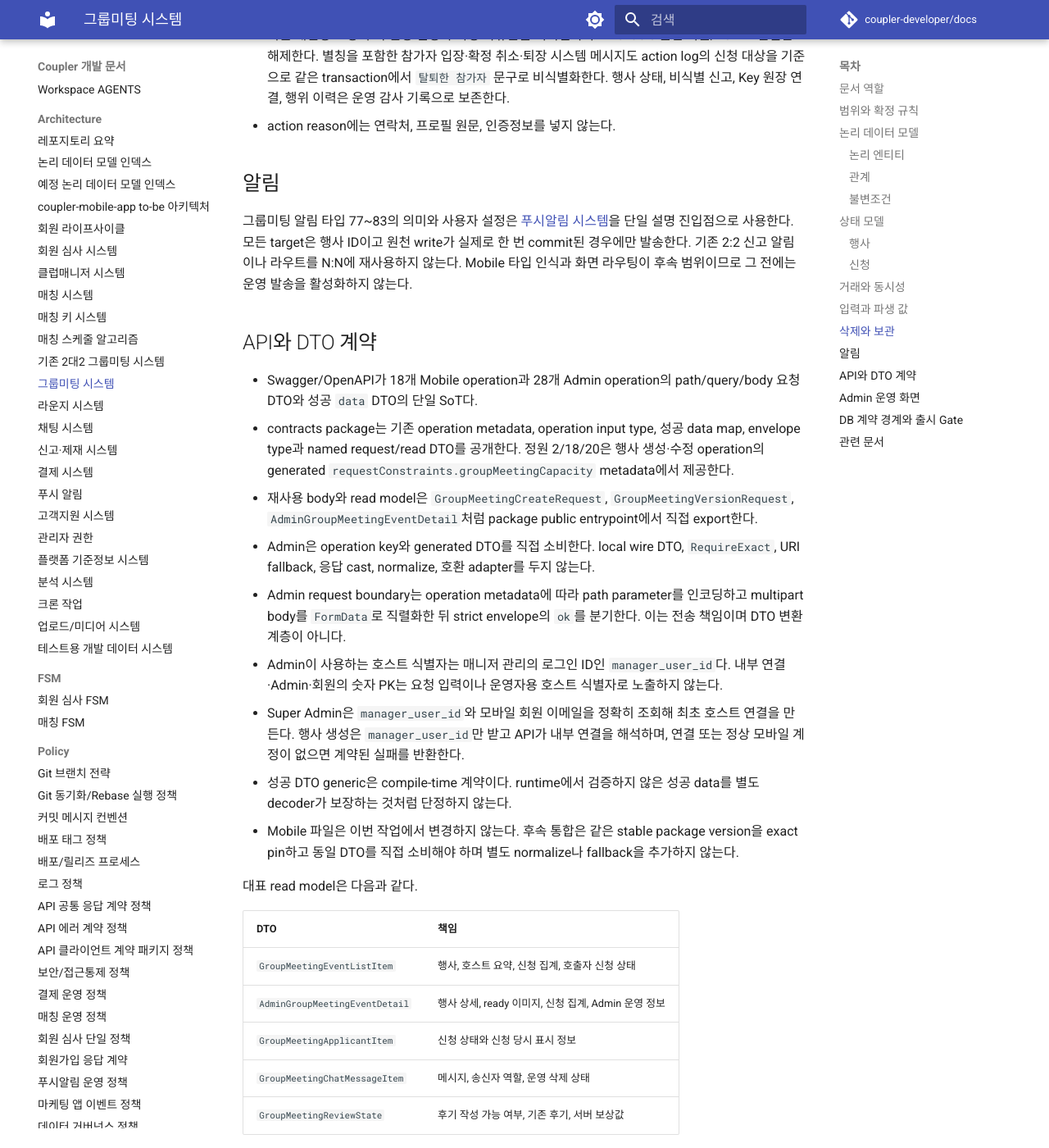
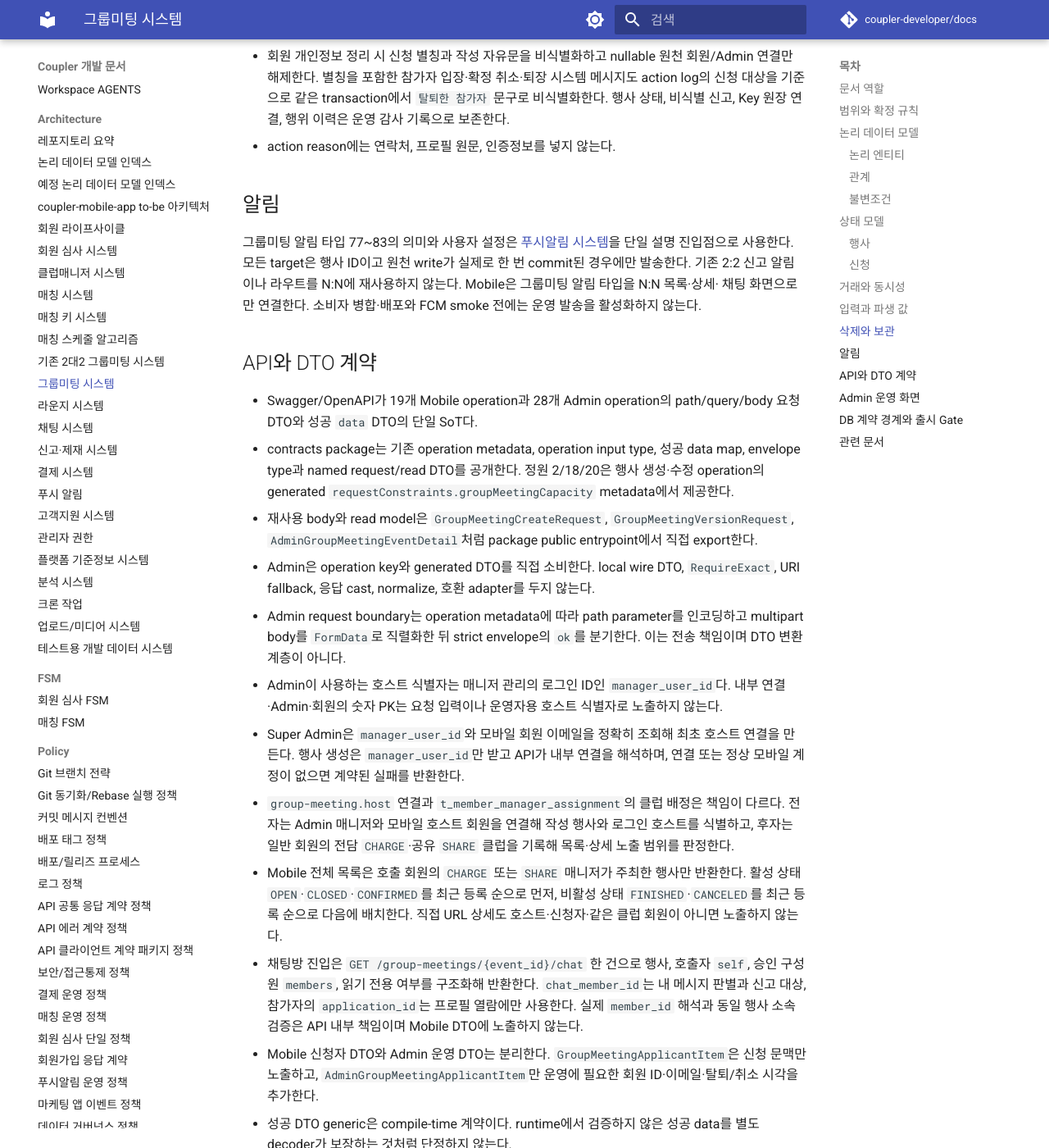
Before and after one commit to coupler-developer/docs, an MkDocs documentation site: the page built from content/architecture/group-meeting-system.md, in a window 1280 px wide and 1400 px high, scrolled down 6724 px. Shown: the whole window at 82% size. Built offline with MkDocs 1.6.1 and Material for MkDocs 9.7.7, drawn with Linux system fonts in a browser that asks for light colours; comment, search, counter and statistics services are not loaded; some of the changed text lies outside the part shown.

Commit message:
docs: 그룹미팅 계약 0.1.12 상태 최신화
Background: API #132 병합과 stable 0.1.12 발행 이후 architecture와 기술부채가 이전 계약 및 Mobile 후속 상태를 가리키고 있었습니다.

Changes: 19개 Mobile operation, 클럽 노출, 채팅 ID 경계, Admin DTO 분리와 현재 소비자 PR/출시 Gate를 반영했습니다.

Impact: 그룹미팅 architecture와 기술부채 인벤토리 두 문서만 변경합니다.

Tests: yarn validate:docs

```diff
--- a/content/architecture/group-meeting-system.md
+++ b/content/architecture/group-meeting-system.md
@@ -15,8 +15,8 @@
 
 1차 범위는 `행사 생성 -> 모집 -> 신청 -> Admin 승인/확정 취소 -> 모임 확정 -> 그룹 채팅 -> 종료 -> 후기`다.
 
-- 구현·검증 범위: API, DB, Admin, Docs
-- 후속 범위: Mobile contracts package 소비와 화면 연결
+- 구현 계약 범위: API, DB, Admin, Mobile, Docs
+- 출시 Gate: 소비자 PR 병합, 대상 환경 migration ledger·schema·runtime smoke, FCM·scheduler smoke
 - 제외: 현장 체크인, 좌석/회전 라운드, 호감 선택, 전역 회원 패널티, 외부 결제/정산
 - 호스트는 참가 정원에서 제외한다.
 - 남녀 정원은 각각 최소 2명이고 합계는 최대 20명이다. 반대 성별 최소값에서 파생되는 성별별 최대는
@@ -165,12 +165,12 @@ CONFIRMED 참가자의 명시적 퇴장은 APPROVED를 LEFT로 전이한다. FIN
 
 그룹미팅 알림 타입 77~83의 의미와 사용자 설정은 [푸시알림 시스템](push-notification.md)을 단일 설명
 진입점으로 사용한다. 모든 target은 행사 ID이고 원천 write가 실제로 한 번 commit된 경우에만 발송한다.
-기존 2:2 신고 알림이나 라우트를 N:N에 재사용하지 않는다. Mobile 타입 인식과 화면 라우팅이 후속 범위이므로
-그 전에는 운영 발송을 활성화하지 않는다.
+기존 2:2 신고 알림이나 라우트를 N:N에 재사용하지 않는다. Mobile은 그룹미팅 알림 타입을 N:N 목록·상세·
+채팅 화면으로만 연결한다. 소비자 병합·배포와 FCM smoke 전에는 운영 발송을 활성화하지 않는다.
 
 ## API와 DTO 계약
 
-- Swagger/OpenAPI가 18개 Mobile operation과 28개 Admin operation의 path/query/body 요청 DTO와 성공
+- Swagger/OpenAPI가 19개 Mobile operation과 28개 Admin operation의 path/query/body 요청 DTO와 성공
   `data` DTO의 단일 SoT다.
 - contracts package는 기존 operation metadata, operation input type, 성공 data map, envelope type과 named
   request/read DTO를 공개한다. 정원 2/18/20은 행사 생성·수정 operation의 generated
@@ -186,10 +186,22 @@ CONFIRMED 참가자의 명시적 퇴장은 APPROVED를 LEFT로 전이한다. FIN
 - Super Admin은 `manager_user_id`와 모바일 회원 이메일을 정확히 조회해 최초 호스트 연결을 만든다. 행사
   생성은 `manager_user_id`만 받고 API가 내부 연결을 해석하며, 연결 또는 정상 모바일 계정이 없으면
   계약된 실패를 반환한다.
+- `group-meeting.host` 연결과 `t_member_manager_assignment`의 클럽 배정은 책임이 다르다. 전자는 Admin
+  매니저와 모바일 호스트 회원을 연결해 작성 행사와 로그인 호스트를 식별하고, 후자는 일반 회원의 전담
+  `CHARGE`·공유 `SHARE` 클럽을 기록해 목록·상세 노출 범위를 판정한다.
+- Mobile 전체 목록은 호출 회원의 `CHARGE` 또는 `SHARE` 매니저가 주최한 행사만 반환한다. 활성 상태
+  `OPEN`·`CLOSED`·`CONFIRMED`를 최근 등록 순으로 먼저, 비활성 상태 `FINISHED`·`CANCELED`를 최근 등록
+  순으로 다음에 배치한다. 직접 URL 상세도 호스트·신청자·같은 클럽 회원이 아니면 노출하지 않는다.
+- 채팅방 진입은 `GET /group-meetings/{event_id}/chat` 한 건으로 행사, 호출자 `self`, 승인 구성원
+  `members`, 읽기 전용 여부를 구조화해 반환한다. `chat_member_id`는 내 메시지 판별과 신고 대상,
+  참가자의 `application_id`는 프로필 열람에만 사용한다. 실제 `member_id` 해석과 동일 행사 소속 검증은
+  API 내부 책임이며 Mobile DTO에 노출하지 않는다.
+- Mobile 신청자 DTO와 Admin 운영 DTO는 분리한다. `GroupMeetingApplicantItem`은 신청 문맥만 노출하고,
+  `AdminGroupMeetingApplicantItem`만 운영에 필요한 회원 ID·이메일·탈퇴/취소 시각을 추가한다.
 - 성공 DTO generic은 compile-time 계약이다. runtime에서 검증하지 않은 성공 data를 별도 decoder가
   보장하는 것처럼 단정하지 않는다.
-- Mobile 파일은 이번 작업에서 변경하지 않는다. 후속 통합은 같은 stable package version을 exact pin하고
-  동일 DTO를 직접 소비해야 하며 별도 normalize나 fallback을 추가하지 않는다.
+- API·Admin·Mobile은 stable contracts package `0.1.12`를 exact pin하고 동일 DTO를 직접 소비한다. 별도
+  normalize, ID fallback, local wire DTO를 추가하지 않는다.
 
 대표 read model은 다음과 같다.
 
@@ -198,6 +210,8 @@ CONFIRMED 참가자의 명시적 퇴장은 APPROVED를 LEFT로 전이한다. FIN
 | `GroupMeetingEventListItem` | 행사, 호스트 요약, 신청 집계, 호출자 신청 상태 |
 | `AdminGroupMeetingEventDetail` | 행사 상세, ready 이미지, 신청 집계, Admin 운영 정보 |
 | `GroupMeetingApplicantItem` | 신청 상태와 신청 당시 표시 정보 |
+| `AdminGroupMeetingApplicantItem` | Admin 신청 운영용 회원 ID·이메일·탈퇴/취소 시각 |
+| `GroupMeetingChatRoom` | 행사별 호출자와 승인 구성원의 채팅·신청 ID 경계 |
 | `GroupMeetingChatMessageItem` | 메시지, 송신자 역할, 운영 삭제 상태 |
 | `GroupMeetingReviewState` | 후기 작성 가능 여부, 기존 후기, 서버 보상값 |
 
@@ -228,8 +242,8 @@ schema 검증, runtime smoke를 모두 통과해야 한다. 환경별 실행 증
 group-meeting 논리 ID는 구현 병합, 대상 환경 ledger, Mobile 연결과 운영 전환 조건을 모두 충족한 뒤에만
 `as-is`로 승격한다.
 
-남은 Mobile/출시 통합은 [기술 부채 인벤토리](../technical-debt/technical-debt.md)의
-`22) 그룹미팅 Mobile 및 출시 통합 미완료`에서 추적한다.
+남은 소비자 병합과 출시 통합은 [기술 부채 인벤토리](../technical-debt/technical-debt.md)의
+`22) 그룹미팅 소비자 병합 및 출시 통합 미완료`에서 추적한다.
 
 ## 관련 문서
 
```
Also changed, not shown: content/technical-debt/technical-debt.md (+3 -3 lines).
